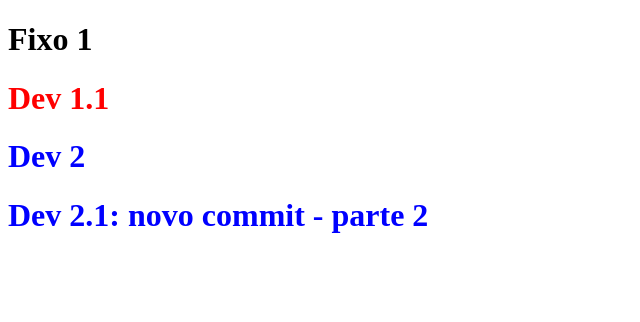
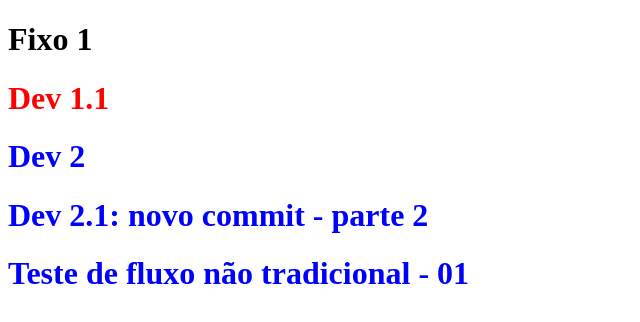
Before and after one commit to KrishnaXavier/teste-workflow, a plain HTML site: page src/index.html in a window 1280 px wide. Shown: the whole page, without its empty margins (0-640 px from the left). Drawn offline with Linux system fonts and the light colour scheme.

Commit message:
teste 01

```diff
--- a/src/index.html
+++ b/src/index.html
@@ -24,6 +24,8 @@
 
 	<h1 class="subtitulo">Dev 2.1: novo commit - parte 2</h1>
 
+	<h1 class="subtitulo">Teste de fluxo não tradicional - 01</h1>
+
 
 </body>
 </html>
```
